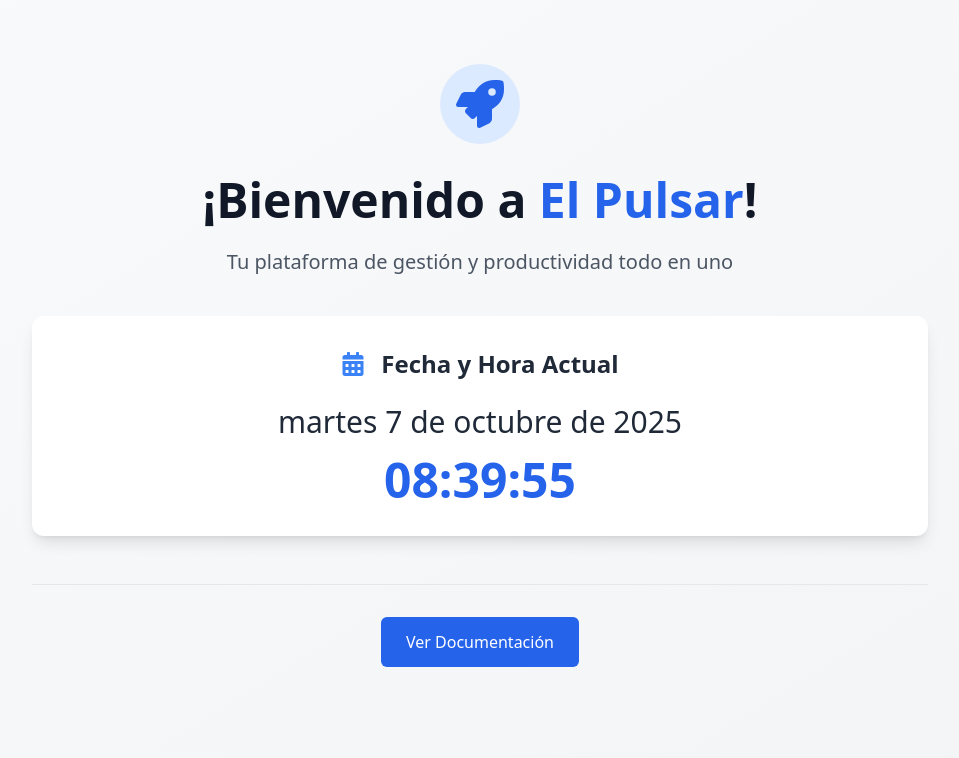
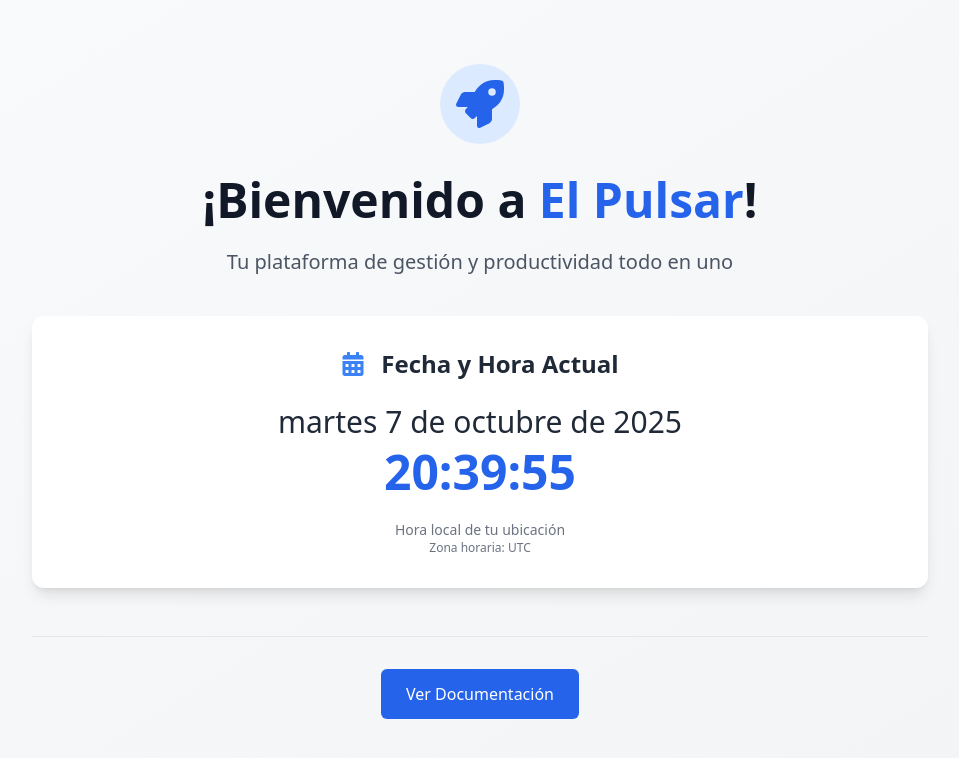
Before and after one commit to el-pulsar/el-pulsar, a Next.js app: page / in a window 1280 px wide. Shown: the top 758 px of the page, without its empty margins (160-1119 px from the left). Built offline with nearby package versions, Linux system fonts and the light colour scheme.

Commit message:
Mejorar visualización de fecha y hora local del visitante

```diff
--- a/src/pages/index.tsx
+++ b/src/pages/index.tsx
@@ -8,6 +8,15 @@ import { es } from 'date-fns/locale';
 export default function Home() {
   const [currentDate, setCurrentDate] = useState('');
   const [currentTime, setCurrentTime] = useState('');
+  const [timezone, setTimezone] = useState('');
+
+  // Get user's timezone on client side
+  useEffect(() => {
+    if (typeof window !== 'undefined') {
+      const userTimezone = Intl.DateTimeFormat().resolvedOptions().timeZone;
+      setTimezone(userTimezone);
+    }
+  }, []);
 
   useEffect(() => {
     // Update date and time immediately
@@ -20,10 +29,19 @@ export default function Home() {
     return () => clearInterval(timer);
   }, []);
 
+  const formatTime = (date: Date) => {
+    return date.toLocaleTimeString('es-AR', {
+      hour: '2-digit',
+      minute: '2-digit',
+      second: '2-digit',
+      hour12: false
+    });
+  };
+
   const updateDateTime = () => {
     const now = new Date();
     setCurrentDate(format(now, "EEEE d 'de' MMMM 'de' yyyy", { locale: es }));
-    setCurrentTime(now.toLocaleTimeString('es-AR'));
+    setCurrentTime(formatTime(now));
   };
 
   return (
@@ -58,13 +76,21 @@ export default function Home() {
               </h2>
             </div>
 
-            <div className="space-y-4">
-              <div className="text-3xl font-medium text-gray-800">
-                {currentDate}
+            <div className="space-y-6">
+              <div className="space-y-2">
+                <div className="text-3xl font-medium text-gray-800">
+                  {currentDate}
+                </div>
+                <div className="text-5xl font-bold text-blue-600">
+                  {currentTime}
+                </div>
               </div>
-              <div className="text-5xl font-bold text-blue-600">
-                {currentTime}
-              </div>
+              {timezone && (
+                <div className="text-sm text-gray-500">
+                  <p>Hora local de tu ubicación</p>
+                  <p className="text-xs">Zona horaria: {timezone}</p>
+                </div>
+              )}
             </div>
           </div>
 
```
